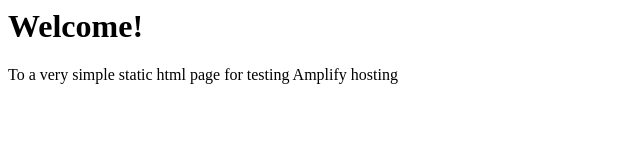
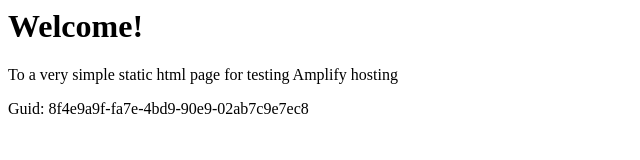
Before and after one commit to aws-aemilia-cmh/Github-PR-Commit-Integration-Test-DoNotTouch-Gith-P5X5MO5I-v1-preprod-us-east-2, a website: page src/index.html in a window 1280 px wide. Shown: the whole page, without its empty margins (0-640 px from the left). Drawn offline with Linux system fonts and the light colour scheme.

Commit message:
commit from integ tests

```diff
--- a/src/index.html
+++ b/src/index.html
@@ -1,3 +1,5 @@
+
+
 <html lang="en">
 
 <head>
@@ -10,6 +12,6 @@
 <body>
     <h1>Welcome!</h1>
     <p>To a very simple static html page for testing Amplify hosting</p>
-</body>
+    <p>Guid: 8f4e9a9f-fa7e-4bd9-90e9-02ab7c9e7ec8</p></body>
 
 </html>
```
